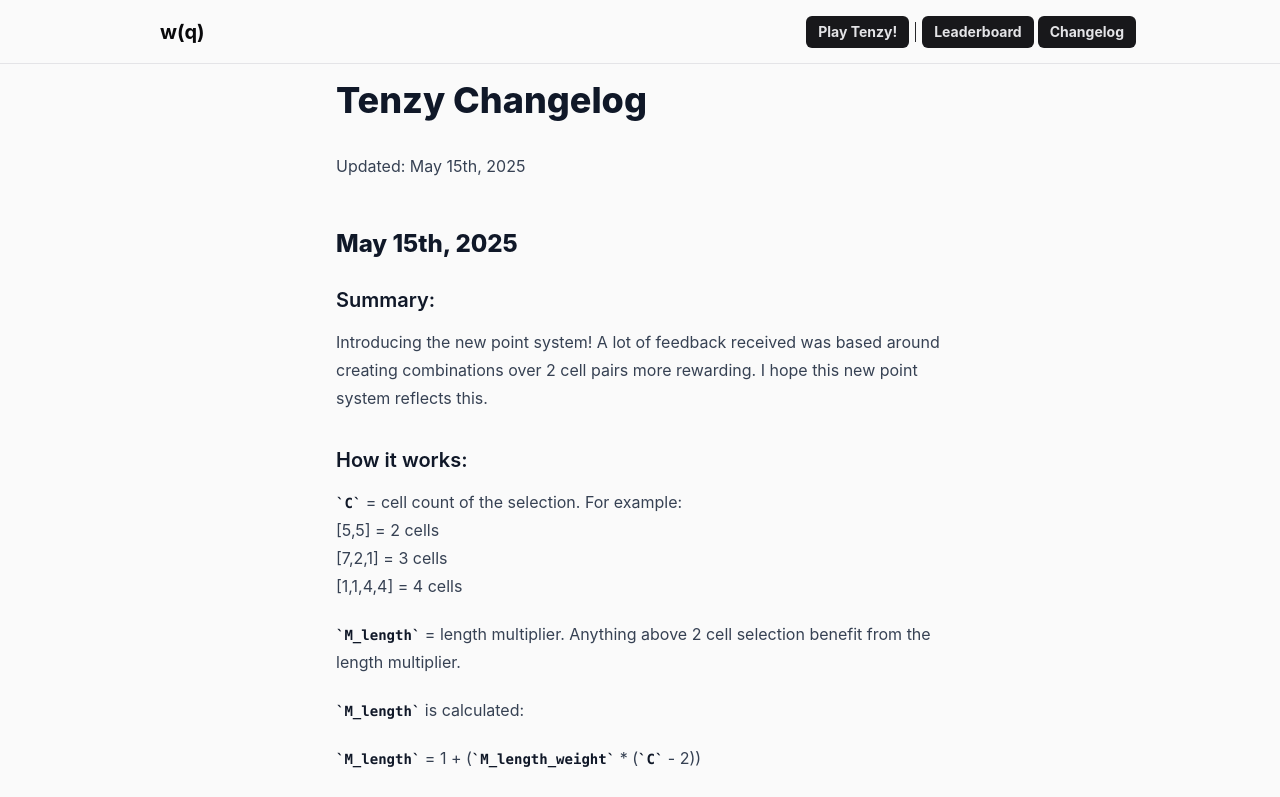
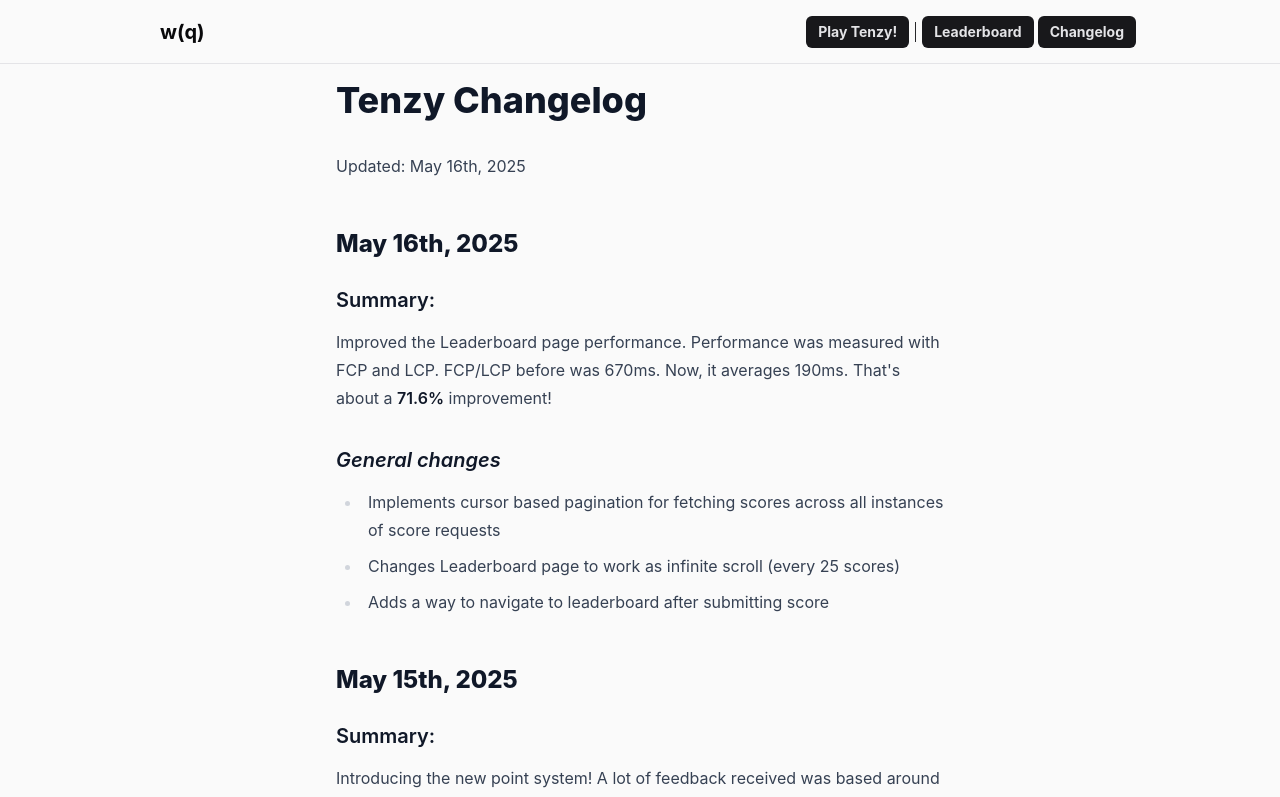
Before and after one commit to Sanghawk/fruitbox-practice, a Next.js app: page /tenzy/changelog in a window 1280 px wide. Shown: the top 797 px of the page. Built offline with nearby package versions, Linux system fonts and the light colour scheme.

Commit message:
Updates changelog

```diff
--- a/app/tenzy/changelog/page.mdx
+++ b/app/tenzy/changelog/page.mdx
@@ -1,6 +1,18 @@
 # Tenzy Changelog
 
-Updated: May 15th, 2025
+Updated: May 16th, 2025
+
+## **May 16th, 2025**
+
+### Summary:
+
+Improved the Leaderboard page performance. Performance was measured with FCP and LCP. FCP/LCP before was 670ms. Now, it averages 190ms. That's about a **71.6%** improvement!
+
+### _General changes_
+
+- Implements cursor based pagination for fetching scores across all instances of score requests
+- Changes Leaderboard page to work as infinite scroll (every 25 scores)
+- Adds a way to navigate to leaderboard after submitting score
 
 ## **May 15th, 2025**
 
```
